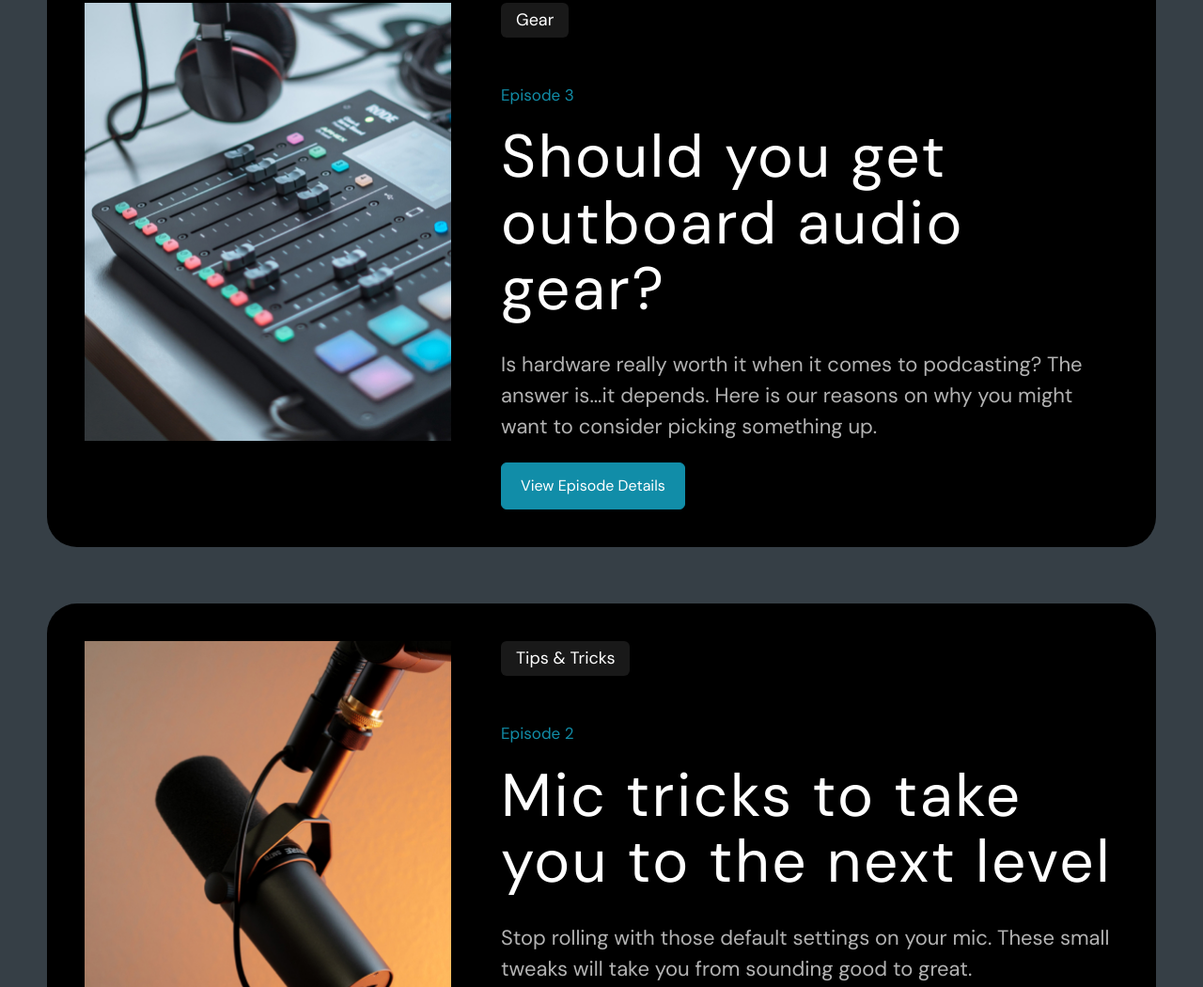
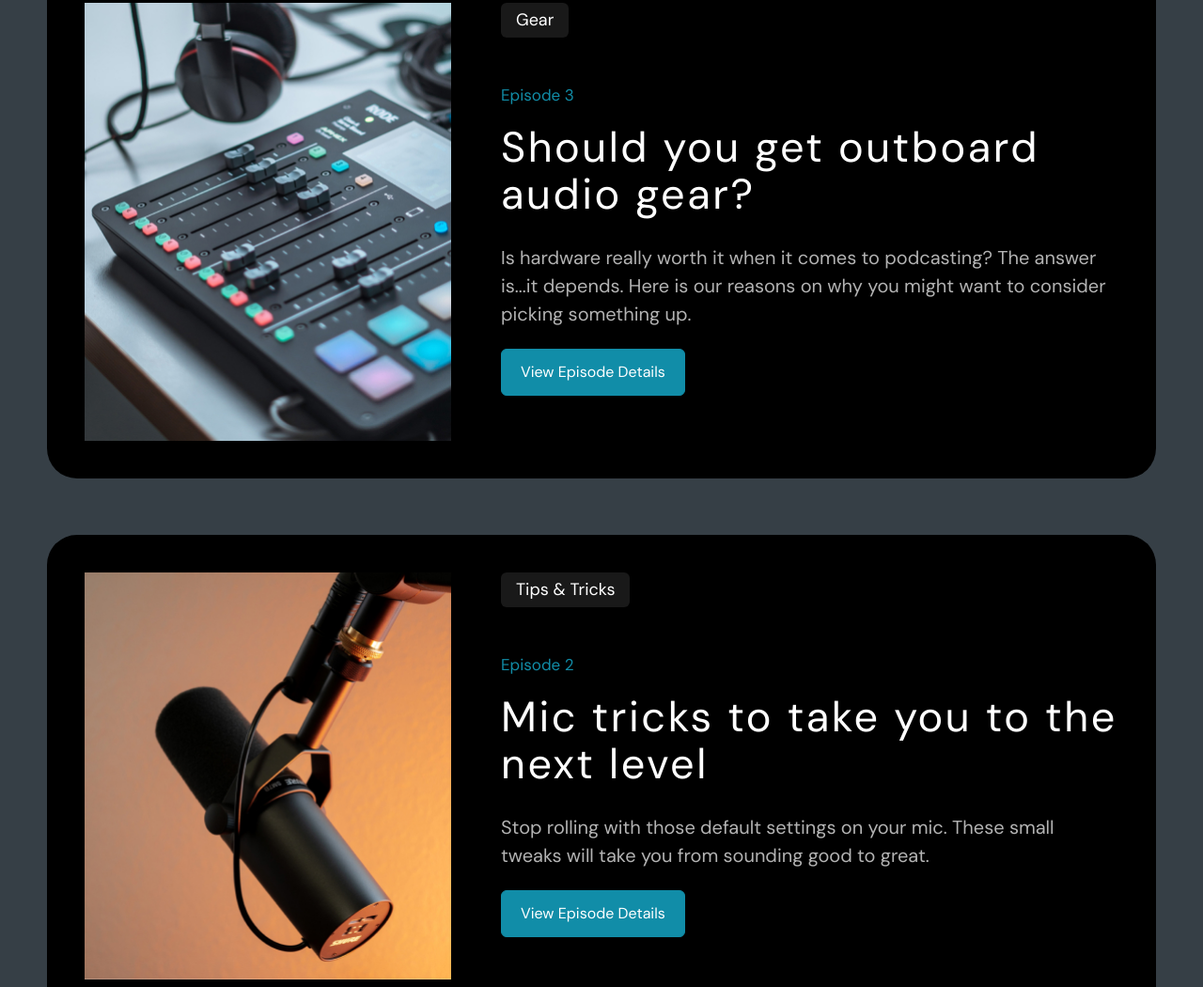
Before and after one commit to ann-ei/castaway, a plain HTML site: page index.html in a window 1280 px wide. Shown: the part 1197-2247 px from the top of the page at 94% size. Drawn offline with Linux system fonts and the light colour scheme.

Commit message:
episodes tablet

```diff
--- a/sass/components/_about.scss
+++ b/sass/components/_about.scss
@@ -40,6 +40,21 @@
 }
 
 .about_img {
-  width: 650px;
+  width: 340px;
   border-radius: 13px;
+
+  @media screen and (min-width: 768px) {
+    width: 340px;
+  }
+
+  @media screen and (min-width: 1024px) {
+    width: 500px;
+  }
+
+  @media screen and (min-width: 1280px) {
+    width: 580px;
+  }
+  @media screen and (min-width: 1440px) {
+    width: 650px;
+  }
 }
--- a/sass/components/_episodes.scss
+++ b/sass/components/_episodes.scss
@@ -30,7 +30,15 @@
   margin-right: 53px;
 }
 .episodes_item_img {
-  width: 390px;
+  height: 100%;
+
+  @media screen and (min-width: 768px) {
+    width: 280px;
+  }
+
+  @media screen and (min-width: 1024px) {
+    width: 390px;
+  }
 }
 .episodes_item {
   display: flex;
@@ -65,17 +73,41 @@
   line-height: 1.5;
 }
 .episodes_item_title {
-  font-size: 64px;
+  font-size: 35px;
   font-weight: 400;
   margin-bottom: 28px;
   line-height: 1.1;
   letter-spacing: 2.56px;
+
+  @media screen and (min-width: 768px) {
+    font-size: 35px;
+  }
+
+  @media screen and (min-width: 1024px) {
+    font-size: 45px;
+  }
+
+  @media screen and (min-width: 1440px) {
+    font-size: 64px;
+  }
 }
 .episodes_item_descr {
   color: rgb(255, 255, 255, 0.7);
-  font-size: 22px;
+  font-size: 18px;
   margin-bottom: 22px;
   line-height: 1.5;
+
+  @media screen and (min-width: 768px) {
+    font-size: 18px;
+  }
+
+  @media screen and (min-width: 1024px) {
+    font-size: 20px;
+  }
+
+  @media screen and (min-width: 1440px) {
+    font-size: 22px;
+  }
 }
 .episodes_item_button {
   padding: 12px 20px;
--- a/sass/components/_hero.scss
+++ b/sass/components/_hero.scss
@@ -8,6 +8,7 @@
 }
 .hero_img {
   border-radius: 15px;
+  width: 340px;
 
   &::after {
     content: "";
```
Also changed, not shown: css/main.css, css/main.min.css, 2 other files.
